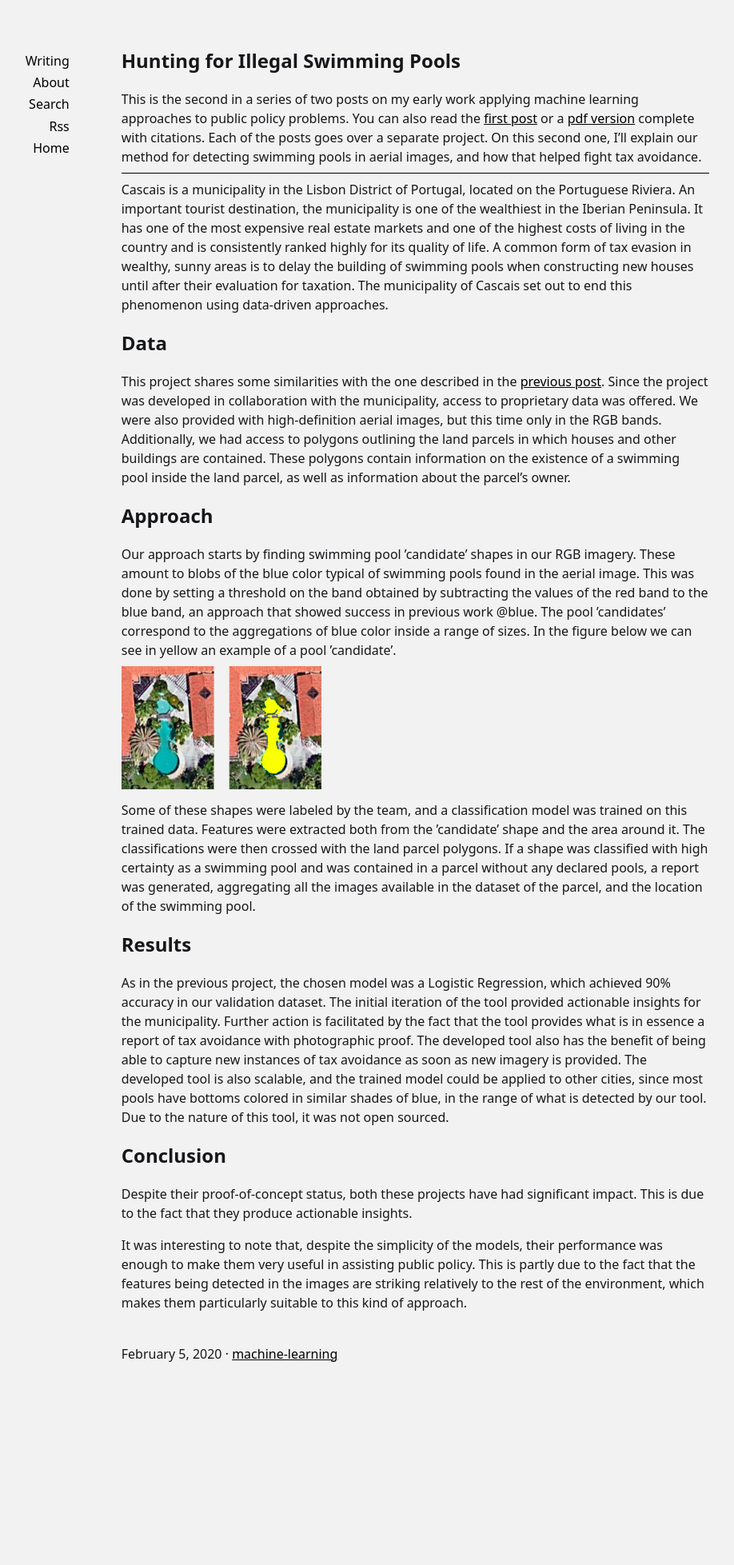
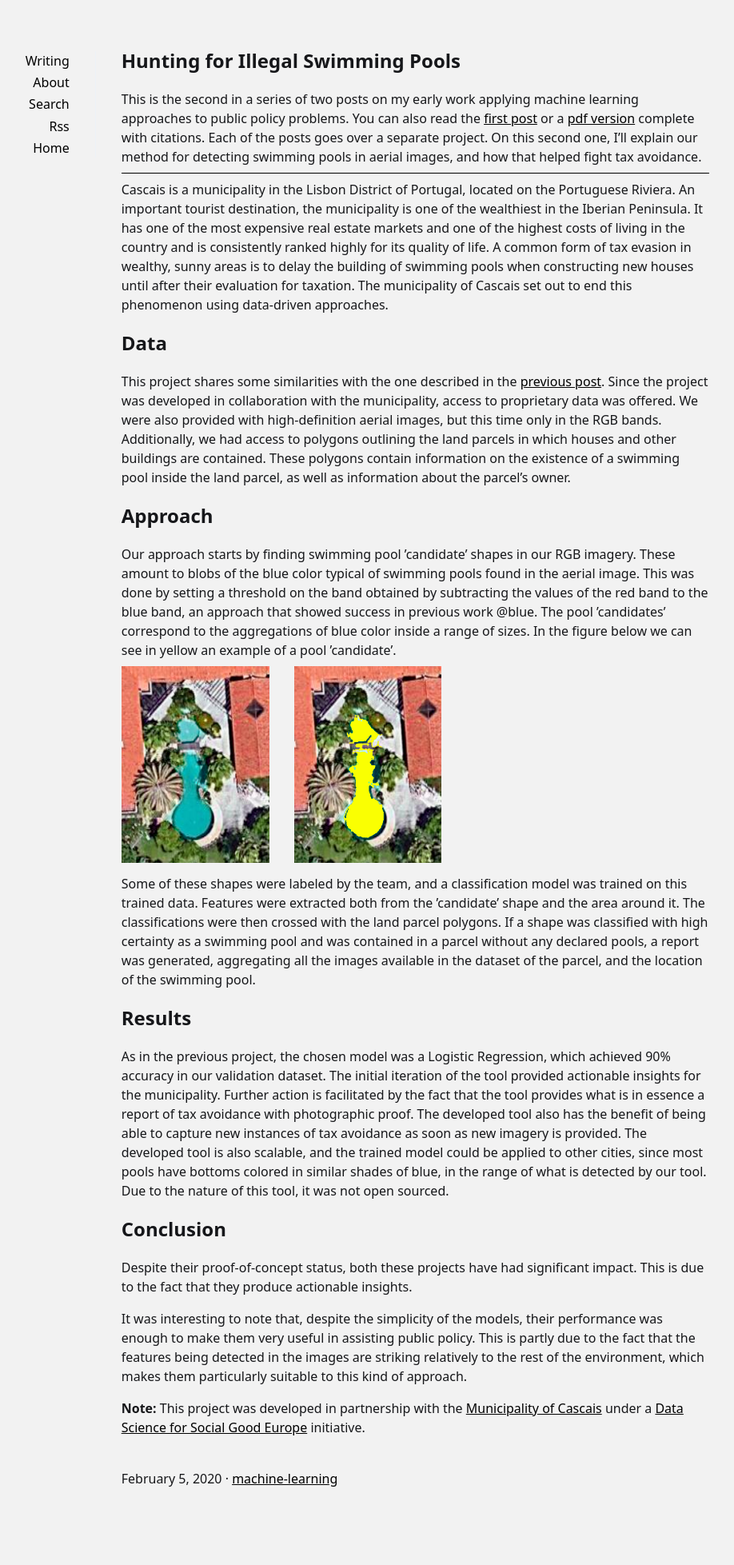
Before and after one commit to fernandeslouro/blog, a Jekyll site: the page built from _posts/2020-02-05-hunting-for-illegal-swimming-pools.md, in a window 1280 px wide. Shown: the whole page at 80% size, without its empty margins (201-1119 px from the left). Built offline with Jekyll 4.4.1, drawn with Linux system fonts in a browser that asks for light colours; before the commit the page ends 1801 px from its top, so only the background shows below that.

Commit message:
Update 2020-02-05-hunting-for-illegal-swimming-pools.md

```diff
--- a/_posts/2020-02-05-hunting-for-illegal-swimming-pools.md
+++ b/_posts/2020-02-05-hunting-for-illegal-swimming-pools.md
@@ -18,7 +18,7 @@ This project shares some similarities with the one described in the [previous po
 
 Our approach starts by finding swimming pool ’candidate’ shapes in our RGB imagery. These amount to blobs of the blue color typical of swimming pools found in the aerial image. This was done by setting a threshold on the band obtained by subtracting the values of the red band to the blue band, an approach that showed success in previous work @blue. The pool ’candidates’ correspond to the aggregations of blue color inside a range of sizes. In the figure below we can see in yellow an example of a pool ’candidate’.
 
-<div style="text-align:center; width:250px"><img src="/assets/images/pool.png" /></div>
+<div style="text-align:center; width:400px"><img src="/assets/images/pool.png" /></div>
 
 Some of these shapes were labeled by the team, and a classification model was trained on this trained data. Features were extracted both from the ’candidate’ shape and the area around it. The classifications were then crossed with the land parcel polygons. If a shape was classified with high certainty as a swimming pool and was contained in a parcel without any declared pools, a report was generated, aggregating all the images available in the dataset of the parcel, and the location of the swimming pool.
 
@@ -31,3 +31,5 @@ As in the previous project, the chosen model was a Logistic Regression, which ac
 Despite their proof-of-concept status, both these projects have had significant impact. This is due to the fact that they produce actionable insights.
 
 It was interesting to note that, despite the simplicity of the models, their performance was enough to make them very useful in assisting public policy. This is partly due to the fact that the features being detected in the images are striking relatively to the rest of the environment, which makes them particularly suitable to this kind of approach.
+
+**Note:** This project was developed in partnership with the [Municipality of Cascais](https://www.cascais.pt/) under a [Data Science for Social Good Europe](http://www.dssgfellowship.org/europe/) initiative.
```
